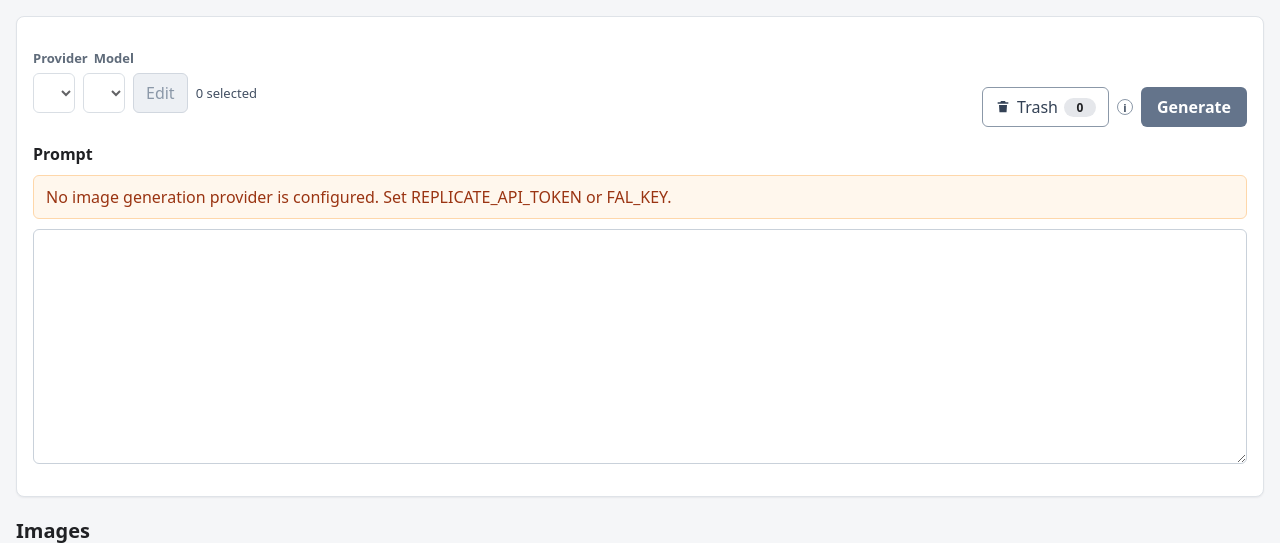
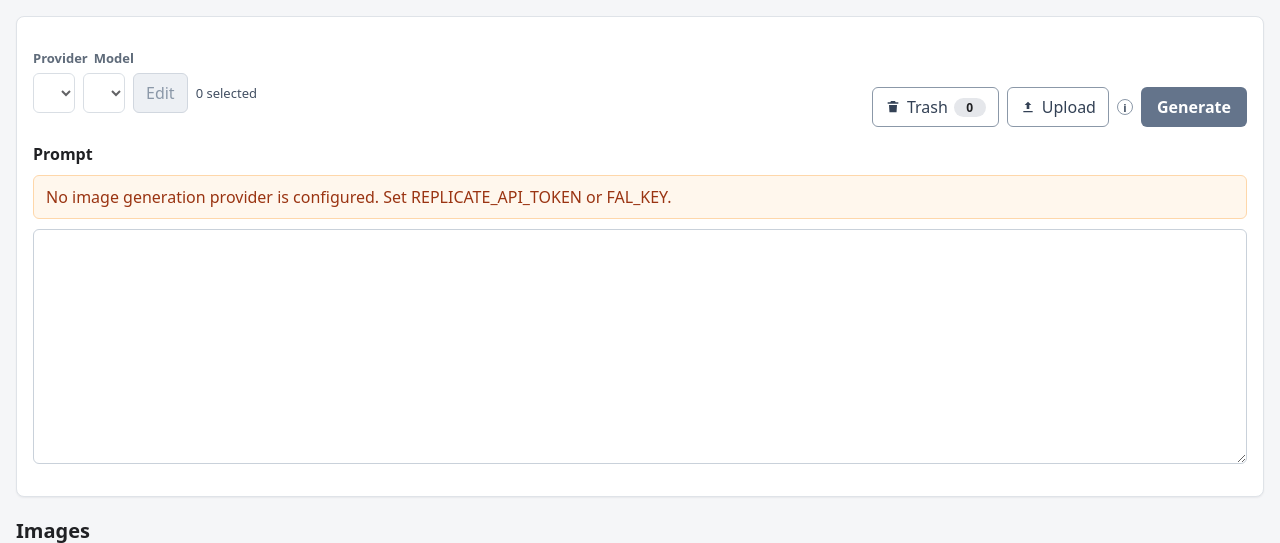
Before and after one commit to zoec98/imagegen-replicate, a Flask app: page / in a window 1280 px wide. Shown: the top 543 px of the page. Run offline with Flask 3, Linux system fonts and the light colour scheme; lists and menus that the app fills with data are empty; parts of the project's set-up code (start-up, migrations or seed data) failed here and were passed over; some libraries are stand-ins or nearby versions.

Commit message:
Ticket 6: Render Upload Button And Overlay Shell
- Add an upload button between the trash control and palette controls.
- Add upload overlay markup to `index.html`.
- Include a URL field with a `Load` button.
- Include a drag-and-drop target labeled for image uploads.
- Include an Immich browser region that renders only when Immich is configured.
- Add route data attributes for the new upload and Immich APIs.

```diff
--- a/src/imagegen/static/app.css
+++ b/src/imagegen/static/app.css
@@ -212,6 +212,7 @@ textarea {
 
 .palette-editor-toggle,
 .trashcan-toggle,
+.upload-toggle,
 .palette-editor-actions button {
   background: #ffffff;
   border: 1px solid #8b98a8;
@@ -229,13 +230,15 @@ textarea {
   font-weight: 650;
 }
 
-.trashcan-toggle {
+.trashcan-toggle,
+.upload-toggle {
   align-items: center;
   display: inline-flex;
   gap: 0.375rem;
 }
 
-.trashcan-toggle svg {
+.trashcan-toggle svg,
+.upload-toggle svg {
   fill: currentColor;
   height: 1rem;
   width: 1rem;
@@ -257,7 +260,9 @@ textarea {
 .palette-editor-toggle:hover,
 .palette-editor-toggle:focus-visible,
 .trashcan-toggle:hover,
-.trashcan-toggle:focus-visible {
+.trashcan-toggle:focus-visible,
+.upload-toggle:hover,
+.upload-toggle:focus-visible {
   background: #f0fdfa;
   border-color: #0f766e;
 }
@@ -463,7 +468,8 @@ select {
 }
 
 .mask-editor-overlay,
-.trash-overlay {
+.trash-overlay,
+.upload-overlay {
   align-items: center;
   background: rgb(15 23 42 / 72%);
   box-sizing: border-box;
@@ -475,12 +481,14 @@ select {
 }
 
 .mask-editor-overlay[hidden],
-.trash-overlay[hidden] {
+.trash-overlay[hidden],
+.upload-overlay[hidden] {
   display: none;
 }
 
 .mask-editor,
-.trash-pane {
+.trash-pane,
+.upload-pane {
   background: #ffffff;
   border: 1px solid #dfe3e8;
   border-radius: 8px;
--- a/src/imagegen/templates/index.html
+++ b/src/imagegen/templates/index.html
@@ -78,6 +78,16 @@
                 </svg>
                 <span>Trash</span>
                 <span class="trashcan-count" aria-live="polite">{{ trash_count }}</span>
+              </button>
+              <button
+                class="upload-toggle"
+                type="button"
+                aria-haspopup="dialog"
+              >
+                <svg aria-hidden="true" viewBox="0 0 24 24">
+                  <path d="M5 20h14v-2H5zm7-16 5 5h-3v6h-4V9H7z"/>
+                </svg>
+                <span>Upload</span>
               </button>
               <button
                 class="palette-editor-toggle"
@@ -343,5 +353,60 @@
         <div class="trash-gallery" aria-label="Trash images"></div>
       </div>
     </div>
+    <div
+      class="upload-overlay"
+      role="dialog"
+      aria-modal="true"
+      aria-labelledby="upload-title"
+      data-api-import-url="{{ url_for('api_import_image_url') }}"
+      data-api-upload-url="{{ url_for('api_import_uploaded_image') }}"
+      {% if immich_enabled %}
+      data-api-immich-assets-url="{{ url_for('api_immich_assets') }}"
+      data-api-immich-import-url="{{ url_for('api_import_immich_asset') }}"
+      {% endif %}
+      hidden
+    >
+      <div class="upload-pane">
+        <div class="upload-bar">
+          <h2 id="upload-title">Upload</h2>
+          <button class="upload-close" type="button" aria-label="Close upload" title="Close">
+            <svg aria-hidden="true" viewBox="0 0 24 24">
+              <path d="m6.4 5 5.6 5.6L17.6 5 19 6.4 13.4 12l5.6 5.6-1.4 1.4-5.6-5.6L6.4 19 5 17.6l5.6-5.6L5 6.4z"/>
+            </svg>
+          </button>
+        </div>
+        <div class="upload-url-row">
+          <label class="upload-url-field" for="upload-url">
+            <span>URL</span>
+            <input id="upload-url" class="upload-url" type="url" inputmode="url" autocomplete="url">
+          </label>
+          <button class="upload-url-load" type="button">Load</button>
+        </div>
+        <div
+          class="upload-drop-target"
+          role="button"
+          tabindex="0"
+          aria-label="Drop one image file to upload"
+        >
+          <span>Drop one image file here</span>
+          <span class="upload-drop-hint">image/*</span>
+        </div>
+        <p class="upload-status" aria-live="polite"></p>
+        {% if immich_enabled %}
+        <section class="upload-immich-browser" aria-label="Immich main gallery">
+          <div class="upload-immich-bar">
+            <h3>Immich</h3>
+            <div class="upload-immich-pagination">
+              <button class="upload-immich-prev" type="button" disabled>Previous</button>
+              <span class="upload-immich-page" aria-live="polite">Page 1</span>
+              <button class="upload-immich-next" type="button" disabled>Next</button>
+            </div>
+          </div>
+          <p class="upload-immich-empty" hidden>No Immich images loaded.</p>
+          <div class="upload-immich-gallery" aria-label="Immich images"></div>
+        </section>
+        {% endif %}
+      </div>
+    </div>
   </body>
 </html>
```
Also changed, not shown: tests/test_workspace_routes.py (+62 -0 lines).
